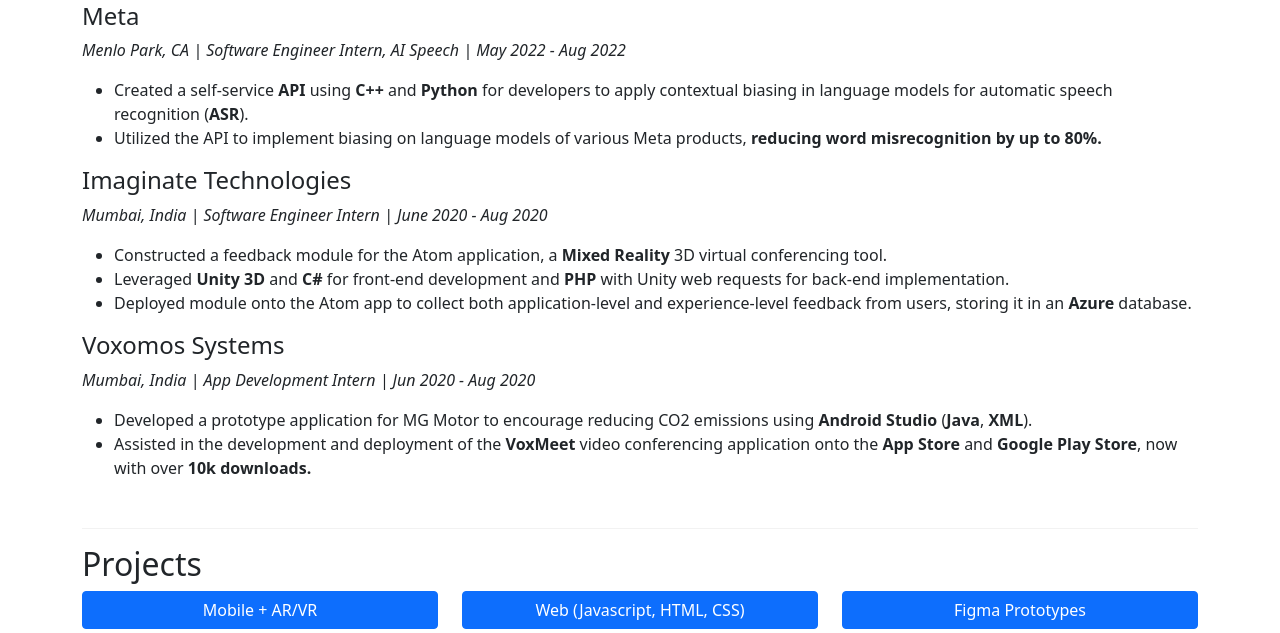
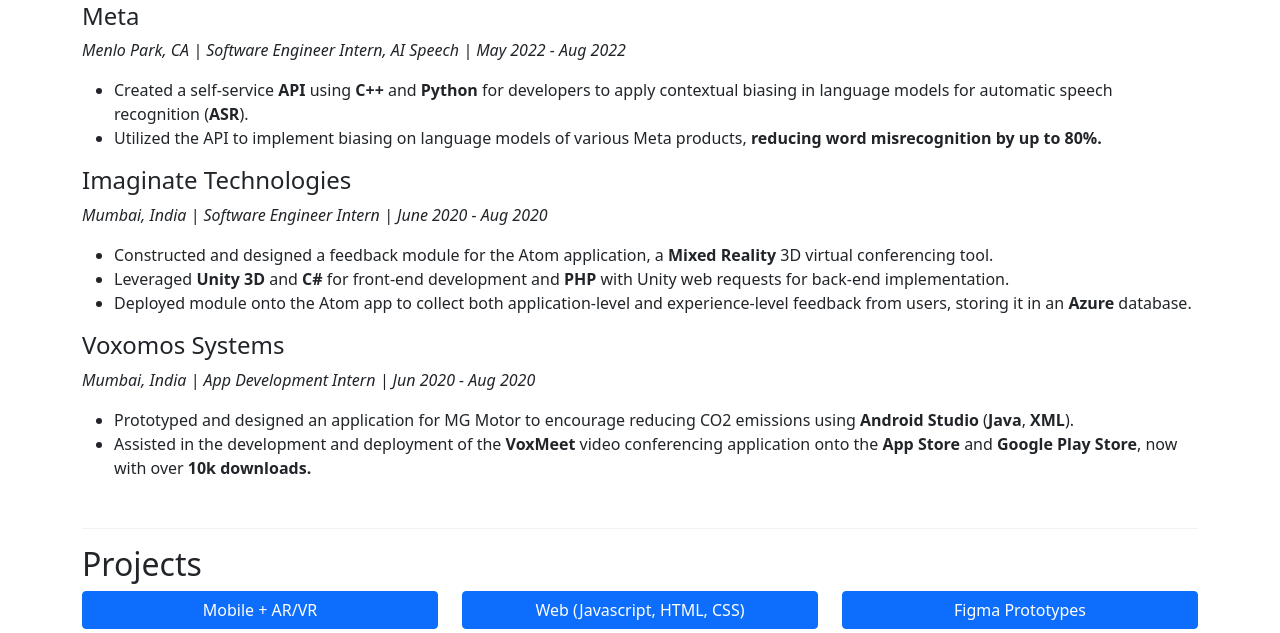
Before and after one commit to supersid2001/sidsnewportfolio, a Flask app: page / in a window 1280 px wide. Shown: the part 777-1410 px from the top of the page. Run offline with Flask 3, Linux system fonts and the light colour scheme.

Commit message:
Changed descriptions

```diff
--- a/templates/home.html
+++ b/templates/home.html
@@ -53,7 +53,7 @@
                 <h4>Imaginate Technologies</h4>
                 <p><em>Mumbai, India | Software Engineer Intern | June 2020 - Aug 2020</em></p>
                 <ul>
-                    <li>Constructed a feedback module for the Atom application, a <b>Mixed Reality</b> 3D virtual conferencing tool.</li>
+                    <li>Constructed and designed a feedback module for the Atom application, a <b>Mixed Reality</b> 3D virtual conferencing tool.</li>
                     <li>Leveraged <b>Unity 3D</b> and <b>C#</b> for front-end development and <b>PHP</b> with Unity web requests for back-end implementation.</li>
                     <li>Deployed module onto the Atom app to collect both application-level and experience-level feedback from users, storing it in an <b>Azure</b> database.</li>
                 </ul>
@@ -64,7 +64,7 @@
                 <h4>Voxomos Systems</h4>
                 <p><em>Mumbai, India | App Development Intern | Jun 2020 - Aug 2020</em></p>
                 <ul>
-                    <li>Developed a prototype application for MG Motor to encourage reducing CO2 emissions using <b>Android Studio</b> (<b>Java</b>, <b>XML</b>).</li>
+                    <li>Prototyped and designed an application for MG Motor to encourage reducing CO2 emissions using <b>Android Studio</b> (<b>Java</b>, <b>XML</b>).</li>
                     <li>Assisted in the development and deployment of the <b>VoxMeet</b> video conferencing application onto the <b>App Store</b> and <b>Google Play Store</b>, now with over <b>10k downloads.</b></li>
                 </ul>
             </div>
```
